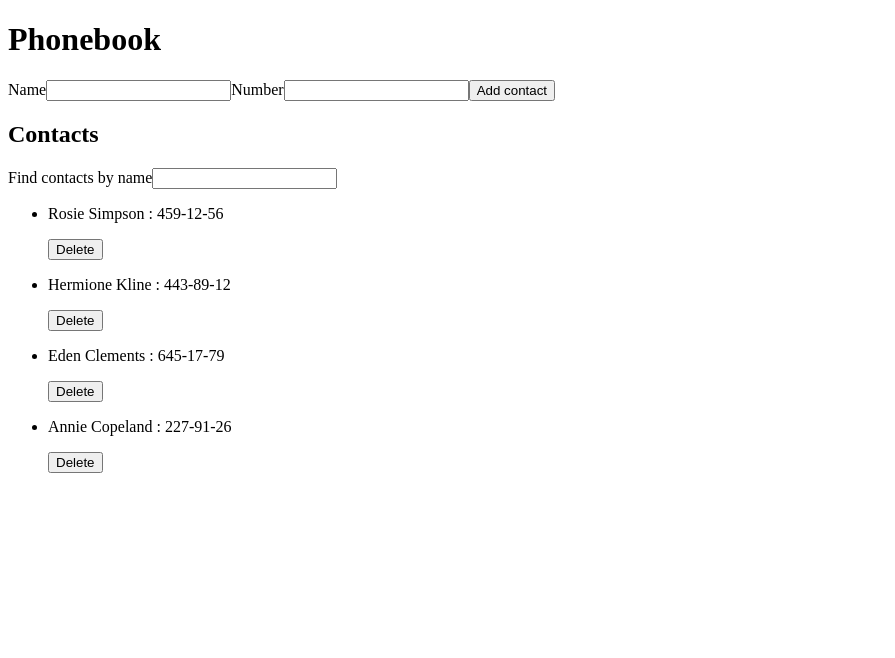
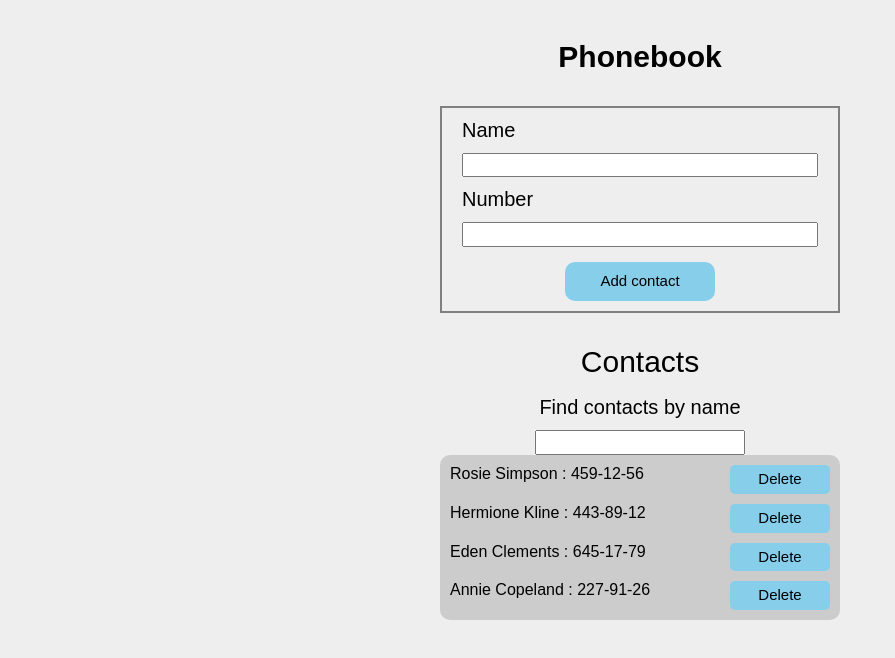
Before and after one commit to Kuzia30/goit-react-hw-03-phonebook, a React (Create React App) app: page / in a window 1280 px wide. Shown: the top 658 px of the page, without its empty margins (0-895 px from the left). Built offline with nearby package versions, Linux system fonts and the light colour scheme.

Commit message:
add styles

```diff
--- a/package.json
+++ b/package.json
@@ -10,6 +10,7 @@
     "react": "^17.0.2",
     "react-dom": "^17.0.2",
     "react-scripts": "5.0.0",
+    "styled-components": "^5.3.3",
     "web-vitals": "^2.1.3"
   },
   "scripts": {
--- a/src/App.css
+++ b/src/App.css
@@ -1,38 +1,44 @@
-.App {
-  text-align: center;
+h1,
+h2,
+h3,
+h4,
+h5,
+h6,
+p {
+  margin: 0;
 }
 
-.App-logo {
-  height: 40vmin;
-  pointer-events: none;
+ul,
+ol {
+  margin: 0;
+  padding: 0;
+  padding-left: 0;
+  list-style: none;
 }
 
-@media (prefers-reduced-motion: no-preference) {
-  .App-logo {
-    animation: App-logo-spin infinite 20s linear;
-  }
+img {
+  display: block;
 }
 
-.App-header {
-  background-color: #282c34;
-  min-height: 100vh;
-  display: flex;
-  flex-direction: column;
-  align-items: center;
-  justify-content: center;
-  font-size: calc(10px + 2vmin);
-  color: white;
+body {
+  font-family: "Cera Pro", sans-serif;
+  background-color: #eeeeee;
 }
 
-.App-link {
-  color: #61dafb;
+li {
+  list-style-type: none; /* Убираем маркеры */
 }
 
-@keyframes App-logo-spin {
-  from {
-    transform: rotate(0deg);
-  }
-  to {
-    transform: rotate(360deg);
-  }
+a {
+  text-decoration: none; /* Убираем подчеркивание */
 }
+
+.link {
+  text-decoration: none;
+}
+
+*,
+*::before,
+*::after {
+  box-sizing: border-box;
+}
--- a/src/App.js
+++ b/src/App.js
@@ -5,6 +5,8 @@ import phoneBookContext from "./context/phoneBookContext";
 import ContactForm from "./components/contactForm";
 import Filter from "./components/filter";
 import ContactList from "./components/contactList";
+
+import { MainTitle, SecondaryTitle, PhonebookWrap } from "./App.styled";
 
 class App extends Component {
   state = {
@@ -51,13 +53,13 @@ class App extends Component {
           onDeleteName: this.deleteName,
         }}
       >
-        <div>
-          <h1>Phonebook</h1>
+        <PhonebookWrap>
+          <MainTitle>Phonebook</MainTitle>
           <ContactForm submitForm={this.getSubmitForm} />
-          <h2>Contacts</h2>
+          <SecondaryTitle>Contacts</SecondaryTitle>
           <Filter handleChange={this.handleChange} filter={this.state.filter} />
           <ContactList />
-        </div>
+        </PhonebookWrap>
       </phoneBookContext.Provider>
     );
   }
--- /dev/null
+++ b/src/App.styled.jsx
@@ -0,0 +1,27 @@
+import styled from 'styled-components';
+
+export const MainTitle = styled.h1`
+    padding-top: 30px;
+  padding-bottom: 30px;
+  font-weight: 600;
+  font-size: 30px;
+  line-height: 1.25;
+  text-align: center;
+  color: black;
+`;
+
+export const SecondaryTitle = styled.h2`
+    padding-top: 30px;
+  padding-bottom: 15px;
+  font-weight: 400;
+  font-size: 30px;
+  line-height: 1.25;
+  text-align: center;
+  color: black;
+`;
+
+export const PhonebookWrap = styled.div`
+width: 400px;
+  margin: 0 auto;
+  background-color: #eeeeee;
+`;
--- a/src/components/contactForm/ContactForm.js
+++ b/src/components/contactForm/ContactForm.js
@@ -1,5 +1,6 @@
 import { Component } from "react";
 import PropTypes from "prop-types";
+import { Form, Label, Input, Button } from "./ContactForm.styled";
 
 class ContactForm extends Component {
   state = { name: "", number: "" };
@@ -20,9 +21,9 @@ class ContactForm extends Component {
 
   render() {
     return (
-      <form onSubmit={this.handleSubmit}>
-        <label htmlFor="contact_name">Name</label>
-        <input
+      <Form onSubmit={this.handleSubmit}>
+        <Label htmlFor="contact_name">Name</Label>
+        <Input
           onChange={this.handleChange}
           id="contact_name"
           type="text"
@@ -32,8 +33,8 @@ class ContactForm extends Component {
           title="Name may contain only letters, apostrophe, dash and spaces. For example Adrian, Jacob Mercer, Charles de Batz de Castelmore d'Artagnan"
           required
         />
-        <label htmlFor="contact_number">Number</label>
-        <input
+        <Label htmlFor="contact_number">Number</Label>
+        <Input
           onChange={this.handleChange}
           value={this.state.number}
           id="contact_number"
@@ -43,8 +44,8 @@ class ContactForm extends Component {
           title="Phone number must be digits and can contain spaces, dashes, parentheses and can start with +"
           required
         />
-        <button type="submit"> Add contact</button>
-      </form>
+        <Button type="submit"> Add contact</Button>
+      </Form>
     );
   }
 }
--- /dev/null
+++ b/src/components/contactForm/ContactForm.styled.jsx
@@ -0,0 +1,37 @@
+import styled from "styled-components";
+
+export const Form = styled.form`
+display: flex;
+flex-direction: column;
+padding: 0 20px;
+border: 2px solid gray;
+`;
+
+export const Label = styled.label`
+margin-top:10px;
+  font-weight: 400;
+  font-size: 20px;
+  line-height: 1.25;
+`;
+
+export const Input = styled.input`
+    margin-top:10px;
+  font-weight: 400;
+  font-size: 15px;
+  line-height: 1.25;
+`;
+
+export const Button = styled.button`
+
+margin: 15px auto 10px auto;
+    padding:10px;
+    width: 150px;
+  font-weight: 400;
+  font-size: 15px;
+  line-height: 1.25;
+
+  background-color: skyblue;
+  border:none;
+  border-radius: 10px;
+  cursor: pointer;
+`;
--- a/src/components/contactList/ContactList.js
+++ b/src/components/contactList/ContactList.js
@@ -1,10 +1,11 @@
 import ContacsItem from "./contactsItem";
+import { List } from "./ContactList.styled";
 
 const ContactList = () => {
   return (
-    <ul>
+    <List>
       <ContacsItem />
-    </ul>
+    </List>
   );
 };
 
--- /dev/null
+++ b/src/components/contactList/ContactList.styled.jsx
@@ -0,0 +1,7 @@
+import styled from 'styled-components';
+
+export const List = styled.ul`
+    padding:10px;
+    background-color: #cccccc;
+    border-radius: 10px;
+`;
--- /dev/null
+++ b/src/components/contactList/contactsItem/ContactItem.styled.jsx
@@ -0,0 +1,22 @@
+import styled from 'styled-components';
+
+export const Item = styled.li`
+    display: flex;
+    justify-content: space-between;
+    :not(:last-child) {
+        margin-bottom: 10px;
+    }
+`;
+
+export const Button = styled.button`
+    padding:5px;
+    width: 100px;
+  font-weight: 400;
+  font-size: 15px;
+  line-height: 1.25;
+
+  background-color: skyblue;
+  border:none;
+  border-radius: 5px;
+  cursor: pointer;
+`;
--- a/src/components/contactList/contactsItem/ContactsItem.js
+++ b/src/components/contactList/contactsItem/ContactsItem.js
@@ -1,4 +1,5 @@
 import phoneBookContext from "../../../context/phoneBookContext";
+import { Item, Button } from "./ContactItem.styled";
 
 const ContacsItem = () => {
   return (
@@ -9,14 +10,14 @@ const ContacsItem = () => {
           contact.name.toLowerCase().includes(normalazedFilter)
         );
         return visibleContacts.map(({ id, name, number }) => (
-          <li key={id}>
+          <Item key={id}>
             <p>
               {name} : {number}
             </p>
-            <button type="button" onClick={() => onDeleteName(id)}>
+            <Button type="button" onClick={() => onDeleteName(id)}>
               Delete
-            </button>
-          </li>
+            </Button>
+          </Item>
         ));
       }}
     </phoneBookContext.Consumer>
--- a/src/components/filter/Filter.js
+++ b/src/components/filter/Filter.js
@@ -1,11 +1,12 @@
 import PropTypes from "prop-types";
+import { Label, Input } from "./Filter.styled";
 
 const Filter = ({ handleChange, filter }) => {
   return (
-    <label>
+    <Label>
       Find contacts by name
-      <input onChange={handleChange} type="text" name="filter" value={filter} />
-    </label>
+      <Input onChange={handleChange} type="text" name="filter" value={filter} />
+    </Label>
   );
 };
 
--- /dev/null
+++ b/src/components/filter/Filter.styled.jsx
@@ -0,0 +1,19 @@
+import styled from 'styled-components';
+
+export const Label = styled.label`
+    display: flex;
+    flex-direction: column;
+    align-items: center;
+    margin: 0 auto 0;
+  font-weight: 400;
+  font-size: 20px;
+  line-height: 1.25;
+`;
+
+export const Input = styled.input`
+    margin-top:10px;
+    width: 210px;
+  font-weight: 400;
+  font-size: 15px;
+  line-height: 1.25;
+`;
```
Also changed, not shown: 1 other file (tests, documents, lock files or other folders).
